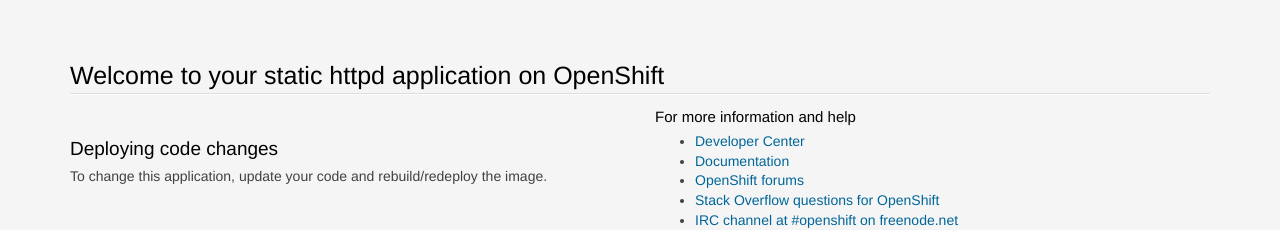
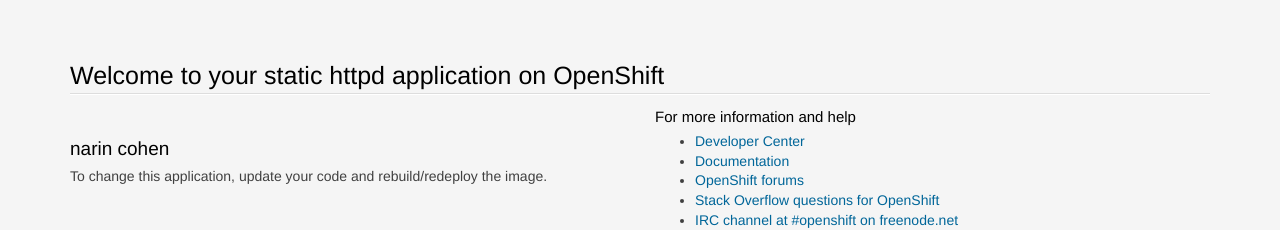
Before and after one commit to narincohen/http, a plain HTML site: page index.html in a window 1280 px wide. Shown: the top 230 px of the page. Drawn offline with Linux system fonts and the light colour scheme.

Commit message:
Update index.html

```diff
--- a/index.html
+++ b/index.html
@@ -214,7 +214,7 @@
   <div class="row">
     <section class='col-xs-12 col-sm-6 col-md-6'>
       <section>
-        <h2>Deploying code changes</h2>
+        <h2>narin cohen</h2>
           <p>To change this application, update your code and rebuild/redeploy the image.</p>
       </section>
     </section>
```
